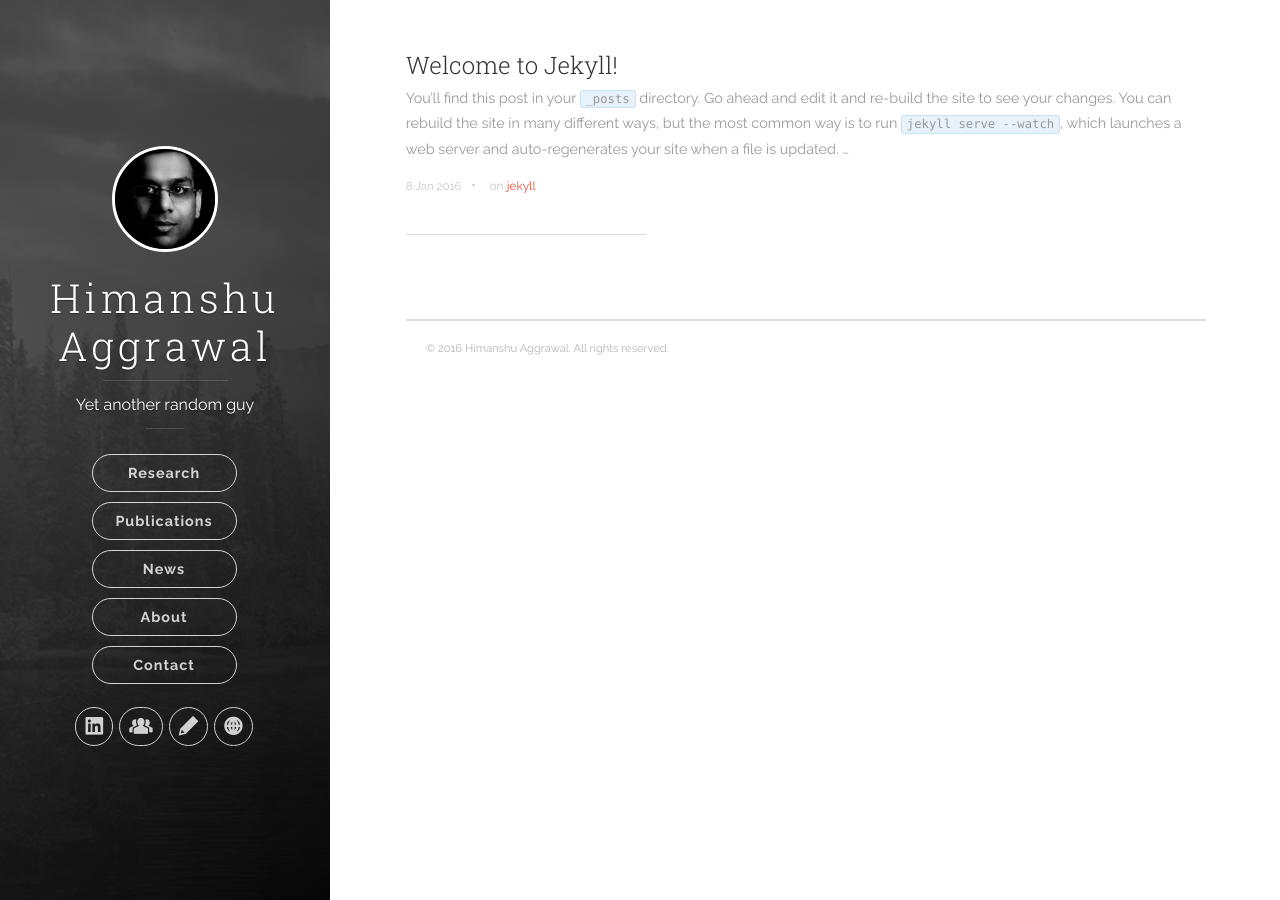
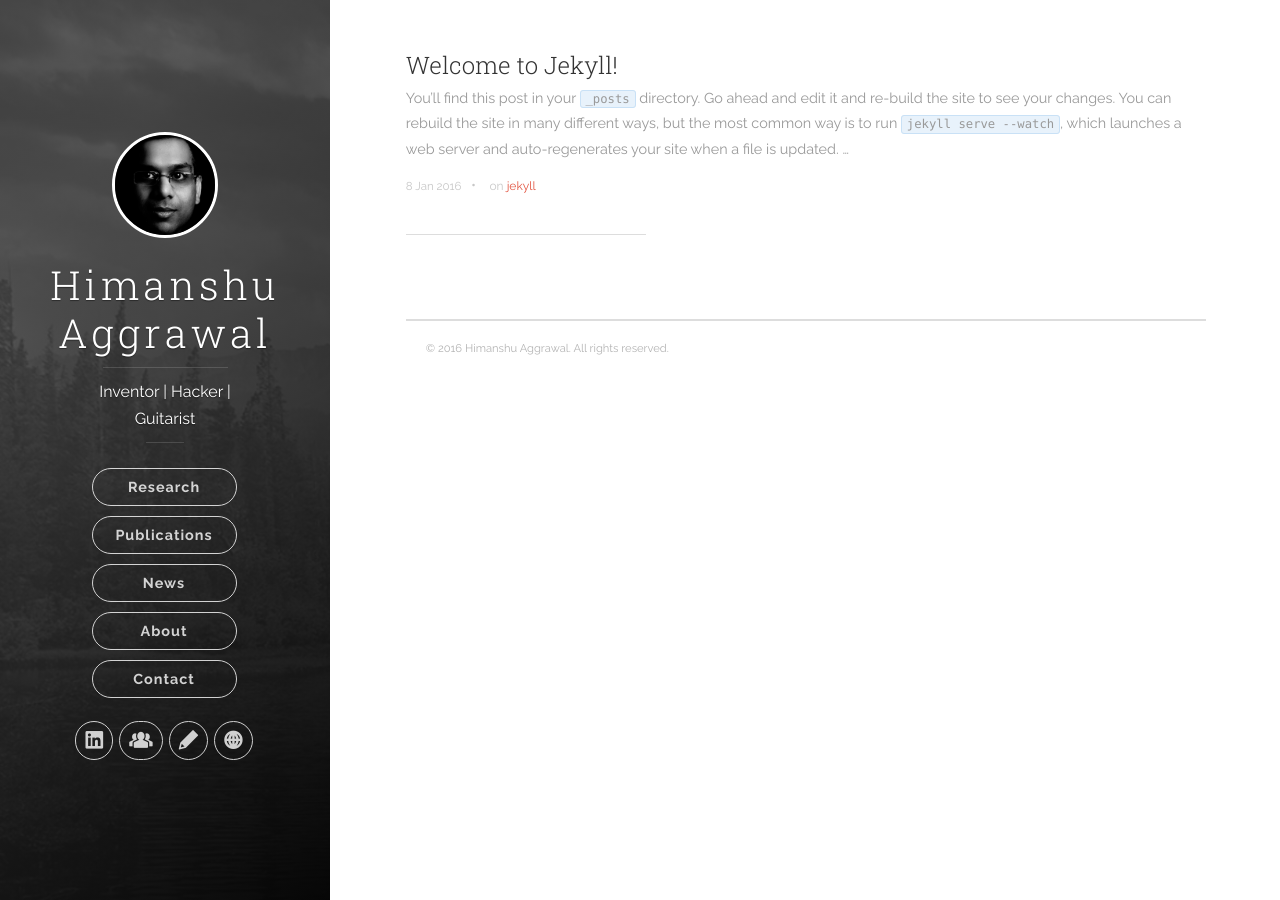
Before and after one commit to ahimanshu13/ahimanshu13.github.io, a Jekyll site: the page built from index.html, in a window 1280 px wide. Built offline with Jekyll 4.4.1, drawn with Linux system fonts in a browser that asks for light colours; nearby versions of some CDN libraries; the list of posts is cut into pages by our own code.

Commit message:
Update description

```diff
--- a/_config.yml
+++ b/_config.yml
@@ -1,6 +1,6 @@
 # Site settings
 title: Himanshu Aggrawal
-description: 'Yet another random guy'
+description: 'Inventor | Hacker | Guitarist'
 url: 'http://himanshua.com/'
 baseurl: 'http://himanshua.com/'
 google_analytics: 'UA-80358408-1'
```
